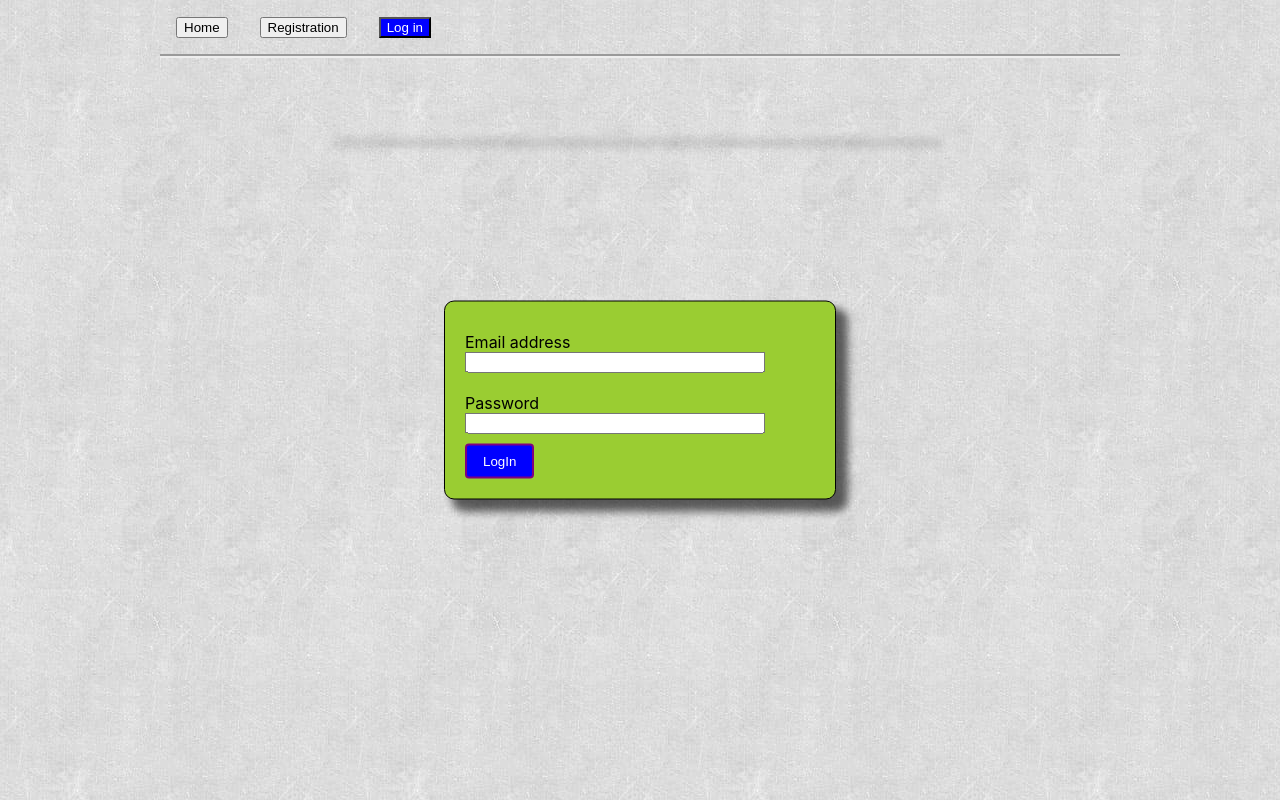
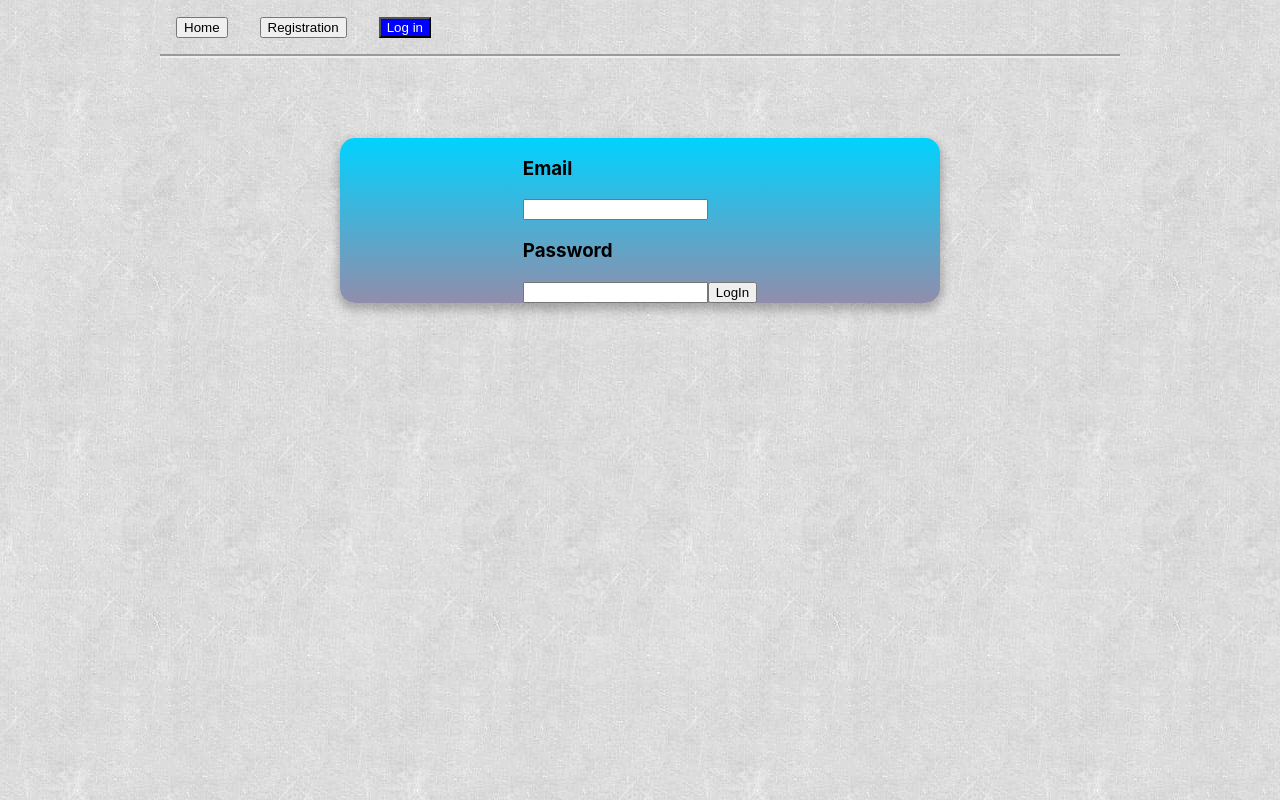
Before and after one commit to Qweeqer/goit-react-hw-08-phonebook, a React (Create React App) app: page /goit-react-hw-08-phonebook/login in a window 1280 px wide. Built offline with nearby package versions, Linux system fonts and the light colour scheme.

Commit message:
Update LogIn.jsx

```diff
--- a/src/pages/LogIn/LogIn.jsx
+++ b/src/pages/LogIn/LogIn.jsx
@@ -1,7 +1,8 @@
 import { useState } from 'react';
 import { logInUser } from 'redux/authSlice';
 import { useDispatch } from 'react-redux';
-import { Form, Label, Button } from './Login.styled';
+// import { Form, Label, Button } from './Login.styled';
+import '../../components/App.module.css';
 
 const LogIn = () => {
   const dispatch = useDispatch();
@@ -22,10 +23,10 @@ const LogIn = () => {
 
   return (
     <section>
-      <Form onSubmit={handleSubmit}>
-        <Label>
+      <form onSubmit={handleSubmit}>
+        <label>
           {' '}
-          Email address
+          <h3>Email</h3>
           <input
             type="email"
             name="email"
@@ -35,10 +36,10 @@ const LogIn = () => {
             min-length="6"
             required
           />
-        </Label>
-        <Label>
+        </label>
+        <label>
           {' '}
-          Password
+          <h3>Password</h3>
           <input
             type="password"
             name="password"
@@ -48,9 +49,12 @@ const LogIn = () => {
             min-length="8"
             required
           />
-        </Label>
-        <Button type="submit"> LogIn </Button>
-      </Form>
+        </label>
+        <button className="button" type="submit">
+          {' '}
+          LogIn{' '}
+        </button>
+      </form>
     </section>
   );
 };
```
